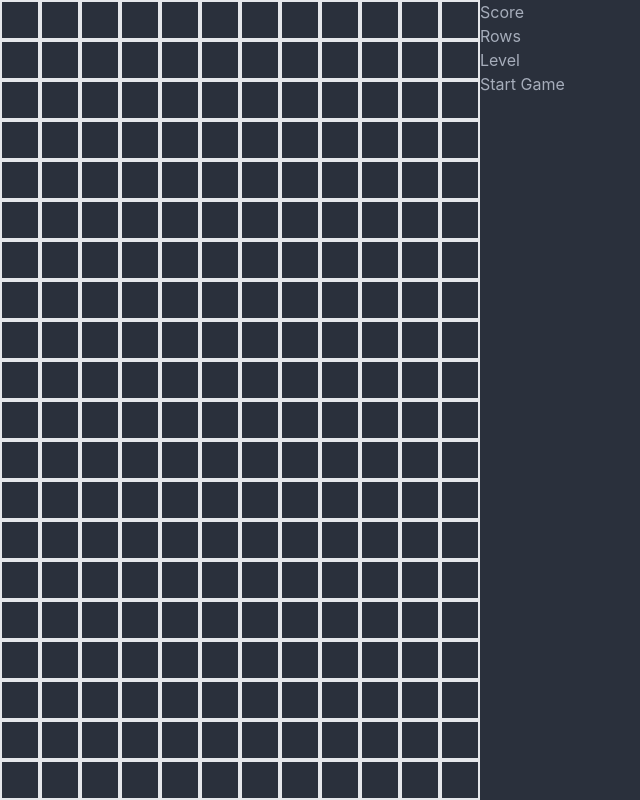
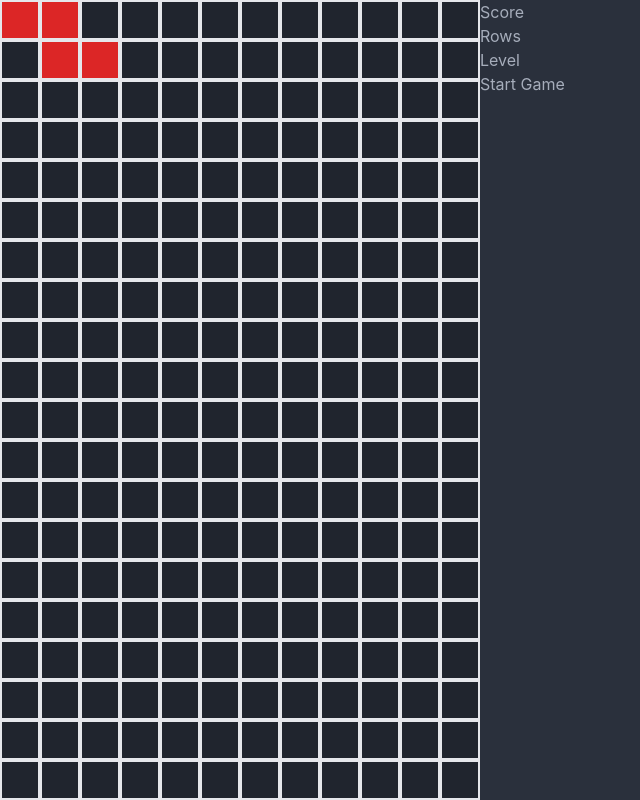
Before and after one commit to DonThePhan/Tetris-in-React, a React (Create React App) app: page / in a window 1280 px wide. Shown: the whole page, without its empty margins (0-640 px from the left). Built offline with nearby package versions, Linux system fonts and the light colour scheme.

Commit message:
stage generates random tetrominos

```diff
--- a/src/components/Cell.jsx
+++ b/src/components/Cell.jsx
@@ -1,9 +1,8 @@
-import React from 'react'
+import React from "react";
+import { TETROMINOS } from "./tetrominos";
 
-function Cell({type}) {
-  return (
-    <div className='border-2 h-10 w-10'></div>
-  )
+function Cell({ type }) {
+  return <div className={`border-2 h-10 w-10 ${TETROMINOS[type].color}`}></div>;
 }
 
-export default Cell
+export default Cell;
--- a/src/components/Tetris.jsx
+++ b/src/components/Tetris.jsx
@@ -1,21 +1,58 @@
 import React, { useState } from "react";
+
+import { createStage } from "./gameHelpers";
+
+// Custom Hooks
+import { usePlayer } from "../hooks/usePlayer";
+import { useStage } from "../hooks/useStage";
+
+// Components
 import Stage from "./Stage";
 import Display from "./Display";
 import StartButton from "./StartButton";
-
-import { usePlayer } from "../hooks/usePlayer";
-import { useStage } from "../hooks/useStage";
+import StyledTetrisWrapper from "./styles/StyledTetrisWrapper";
 
 function Tetris() {
   const [dropTime, setDropTime] = useState(null);
   const [gameOver, setGameOver] = useState(false);
 
-  const { player } = usePlayer();
+  const { player, updatePlayerPos, resetPlayer } = usePlayer();
   const { stage, setStage } = useStage(player);
 
   console.log("re-render");
 
+  const movePlayer = (dir) => {
+    updatePlayerPos({x:dir, y:0})
+  };
+
+  const startGame = () => {
+    // Reset Everthing
+    setStage(createStage())
+    resetPlayer()
+  };
+
+  const drop = () => {
+    updatePlayerPos({ x: 0, y: 1, collided: false });
+  };
+
+  const dropPlayer = () => {
+    drop();
+  };
+
+  const move = ({ keyCode }) => {
+    if (!gameOver) {
+      if (keyCode === 37 /* Left Arrow */) {
+        movePlayer(-1);
+      } else if (keyCode === 39 /* Right Arrow */) {
+        movePlayer(1);
+      } else if (keyCode === 40 /* Down Arrow */) {
+        dropPlayer();
+      }
+    }
+  };
+
   return (
+    <StyledTetrisWrapper role="button" tabIndex="0" onKeyDown={(e) => move(e)}>
       <div className="flex flex-row items-start">
         <Stage stage={stage} />
         <aside>
@@ -28,9 +65,10 @@ function Tetris() {
               <Display text="Level" />
             </div>
           )}
-        <StartButton />
+          <StartButton onClick={startGame} />
         </aside>
       </div>
+    </StyledTetrisWrapper>
   );
 }
 
--- a/src/components/gameHelpers.js
+++ b/src/components/gameHelpers.js
@@ -1,7 +1,7 @@
 const STAGE_WIDTH = 12;
 const STAGE_HEIGHT = 20;
 
-//refer to 18:30 in video for original method
+// Create Grid - refer to 18:30 in video for original method
 const createStage = () =>
   new Array(STAGE_HEIGHT).fill(new Array(STAGE_WIDTH).fill([0, "clear"]));
 
--- /dev/null
+++ b/src/components/styles/StyledTetrisWrapper.jsx
@@ -0,0 +1,7 @@
+import React from "react";
+
+function StyledTetrisWrapper(props) {
+  return <div>{props.children}</div>;
+}
+
+export default StyledTetrisWrapper;
--- a/src/components/tetrominos.js
+++ b/src/components/tetrominos.js
@@ -1,5 +1,5 @@
 export const TETROMINOS = {
-  0: { shape: [[0]], color: "0, 0, 0" },
+  0: { shape: [[0]], color: "bg-base-300" },
   I: {
     shape: [
       [0, "I", 0, 0],
@@ -7,7 +7,7 @@ export const TETROMINOS = {
       [0, "I", 0, 0],
       [0, "I", 0, 0],
     ],
-    color: "80, 277, 230",
+    color: "bg-cyan-200",
   },
   J: {
     shape: [
@@ -15,7 +15,7 @@ export const TETROMINOS = {
       [0, "J", 0],
       ["J", "J", 0],
     ],
-    color: "36, 95, 223",
+    color: "bg-blue-600",
   },
   L: {
     shape: [
@@ -23,14 +23,14 @@ export const TETROMINOS = {
       [0, "L", 0],
       [0, "L", "L"],
     ],
-    color: "223, 173, 36",
+    color: "bg-orange-400",
   },
   O: {
     shape: [
       ["O", "O"],
       ["O", "O"],
     ],
-    color: "223, 217, 36",
+    color: "bg-yellow-500",
   },
   S: {
     shape: [
@@ -38,7 +38,7 @@ export const TETROMINOS = {
       ["S", "S", 0],
       [0, 0, 0],
     ],
-    color: "48, 211, 56",
+    color: "bg-lime-600",
   },
   Z: {
     shape: [
@@ -46,7 +46,7 @@ export const TETROMINOS = {
       [0, "Z", "Z"],
       [0, 0, 0],
     ],
-    color: "227, 78, 78",
+    color: "bg-red-600",
   },
   T: {
     shape: [
@@ -54,7 +54,7 @@ export const TETROMINOS = {
       ["T", "T", "T"],
       [0, "T", 0],
     ],
-    color: "132, 61, 198",
+    color: "bg-purple-600",
   },
 };
 
--- a/src/hooks/usePlayer.jsx
+++ b/src/hooks/usePlayer.jsx
@@ -1,4 +1,5 @@
-import { useState } from "react";
+import { useState, useCallback } from "react";
+import { STAGE_WIDTH } from "../components/gameHelpers";
 import { randomTetromino } from "../components/tetrominos";
 
 export function usePlayer() {
@@ -7,5 +8,23 @@ export function usePlayer() {
     tetromino: randomTetromino().shape,
     collided: false,
   });
-  return { player };
+
+  const updatePlayerPos = ({ x, y, collided }) => {
+    setPlayer((prev) => ({
+      ...prev,
+      pos: { x: (prev.pos.x += x), y: (prev.post.y += y) },
+      collided,
+    }));
+  };
+
+  // todo WHY DO I NEED USECALLBACK???
+  const resetPlayer = useCallback(() => {
+    setPlayer({
+      pos: { x: STAGE_WIDTH / 2 - 2, y: 0 },
+      tetromino: randomTetromino().shape,
+      collided: false,
+    });
+  }, []);
+
+  return { player, updatePlayerPos, resetPlayer };
 }
--- a/src/hooks/useStage.jsx
+++ b/src/hooks/useStage.jsx
@@ -1,7 +1,33 @@
-import { useState } from "react";
+import { useState, useEffect } from "react";
 import { createStage } from "../components/gameHelpers";
 
-export function useStage() {
+export function useStage(player, resetPlayer) {
   const [stage, setStage] = useState(createStage());
+
+  useEffect(() => {
+    const updateStage = (prevStage) => {
+      // Clear Stage
+      const newStage = prevStage.map((row) =>
+        row.map((cell) => (cell[1] === "clear" ? [0, "clear"] : cell))
+      );
+
+      // Draw Tetromino
+      player.tetromino.forEach((row, y) => {
+        row.forEach((value, x) => {
+          if (value !== 0) {
+            newStage[y + player.pos.y][x + player.pos.x] = [
+              value,
+              `${player.collided ? "merged" : "clear"}`,
+            ];
+          }
+        });
+      });
+
+      return newStage;
+    };
+
+    setStage((prev) => updateStage(prev));
+  }, [player.collided, player.pos.x, player.pos.y, player.tetromino]);
+
   return { stage, setStage };
 }
```
Lines whose indentation alone changed are shown as unchanged.
